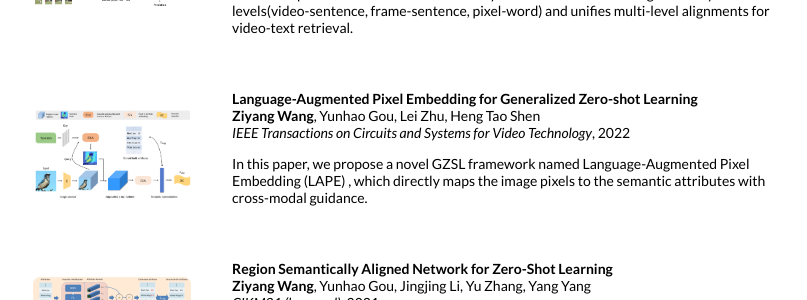
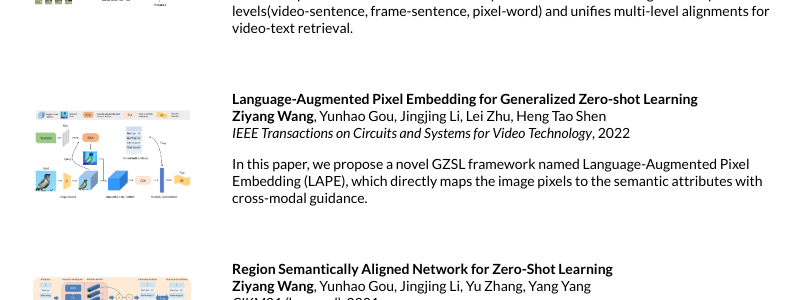
Before and after one commit to ZiyangW2000/ZiyangW2000.github.io, a Jekyll site: the page built from _posts/2017-06-12-cs225a.markdown, in a window 1280 px wide. Shown: the part 621-921 px from the top of the page, without its empty margins (228-1035 px from the left). Built offline with Jekyll 4.4.1, drawn with Linux system fonts in a browser that asks for light colours.

Commit message:
Update 2018-05-05-policies.markdown

```diff
--- a/_posts/2018-05-05-policies.markdown
+++ b/_posts/2018-05-05-policies.markdown
@@ -4,8 +4,8 @@ title:  "Language-Augmented Pixel Embedding for Generalized Zero-shot Learning"
 date:   2022-9-21 22:21:59 +00:00
 image: /images/2022_LAPE_TCSVT.jpg
 categories: research
-author: "Ziyang Wang, Yunhao Gou, Lei Zhu, Heng Tao Shen"
-authors: "<strong>Ziyang Wang</strong>, Yunhao Gou, Lei Zhu, Heng Tao Shen"
+author: "Ziyang Wang, Yunhao Gou, Jingjing Li, Lei Zhu, Heng Tao Shen"
+authors: "<strong>Ziyang Wang</strong>, Yunhao Gou, Jingjing Li, Lei Zhu, Heng Tao Shen"
 venue: "IEEE Transactions on Circuits and Systems for Video Technology"
 ---
-In this paper, we propose a novel GZSL framework named Language-Augmented Pixel Embedding (LAPE) , which directly maps the image pixels to the semantic attributes with cross-modal guidance.
+In this paper, we propose a novel GZSL framework named Language-Augmented Pixel Embedding (LAPE), which directly maps the image pixels to the semantic attributes with cross-modal guidance.
```
